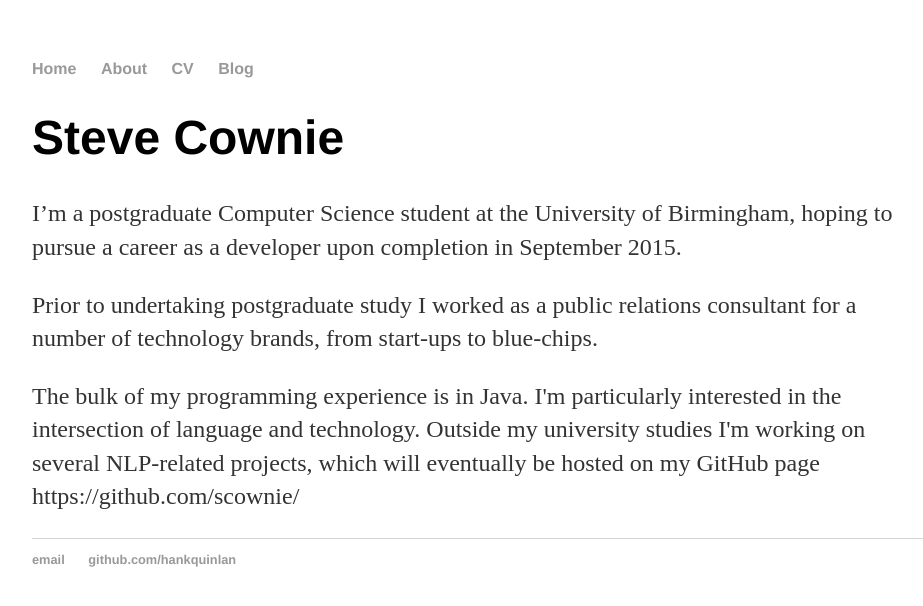
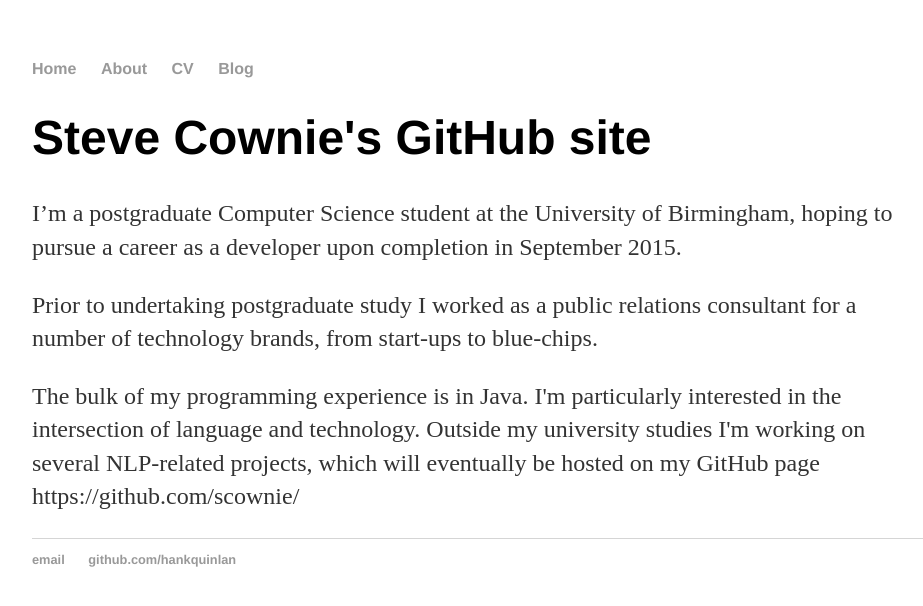
Before and after one commit to scownie/scownie.github.io, a Jekyll site: the page built from index.html, in a window 1280 px wide. Shown: the top 606 px of the page, without its empty margins (160-1083 px from the left). Built offline with Jekyll 4.4.1, drawn with Linux system fonts in a browser that asks for light colours.

Commit message:
Update index.html
updating blurb

```diff
--- a/index.html
+++ b/index.html
@@ -3,7 +3,7 @@ layout: default
 title: Steve Cownie, MSc Computer Science
 ---
 <div class="blurb">
-	<h1>Steve Cownie</h1>
+	<h1>Steve Cownie's GitHub site</h1>
 	<p>I’m a postgraduate Computer Science student at the University of Birmingham, hoping to pursue a career as a developer upon completion in September 2015.</p>
 	<p>Prior to undertaking postgraduate study I worked as a public relations consultant for a number of technology brands, from start-ups to blue-chips. </p>
 	<p>The bulk of my programming experience is in Java. I'm particularly interested in the intersection of language and technology. Outside my university studies I'm working on several NLP-related projects, which will eventually be hosted on my GitHub page https://github.com/scownie/</p
```
